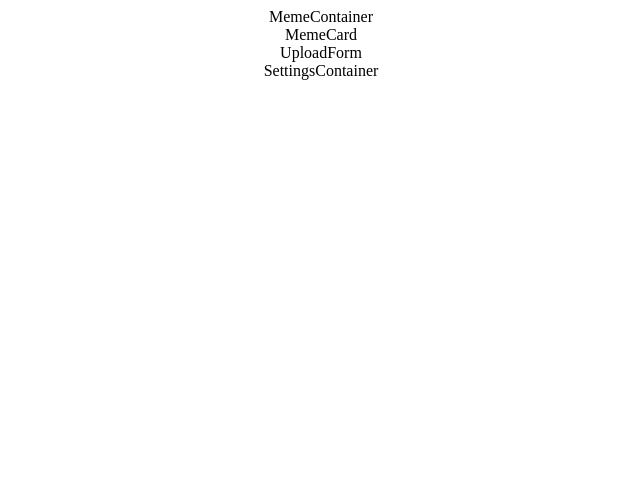
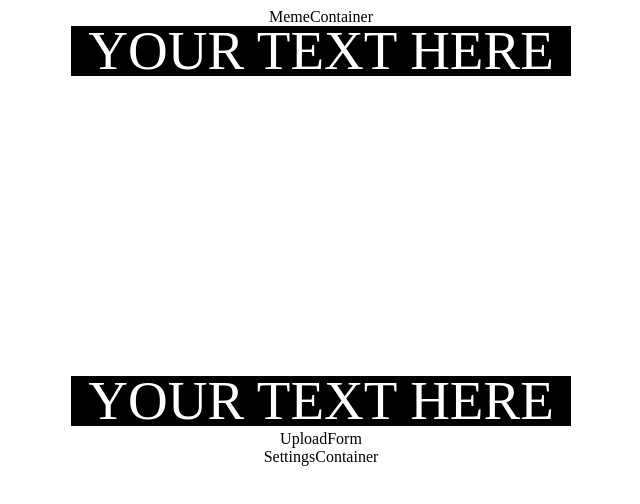
Before and after one commit to amandena/react-meme-generator, a React (Create React App) app: page / in a window 1280 px wide. Shown: the top 504 px of the page, without its empty margins (319-959 px from the left). Built offline with nearby package versions, Linux system fonts and the light colour scheme.

Commit message:
started working on svg element on meme card

```diff
--- a/src/components/MemeCard.js
+++ b/src/components/MemeCard.js
@@ -3,7 +3,21 @@ import React from 'react'
 const MemeCard = () => {
   return(
     <div contentEditable='true'>
-      MemeCard
+      <svg version="1.1"
+          baseProfile="full"
+          width="500" height="400"
+          // viewBox="0 0 100 100"
+          xmlns="http://www.w3.org/2000/svg">
+
+        <rect width="100%" height="100%" fill="black" />
+
+        <text x="250" y="43" font-size="55" text-anchor="middle" fill="white">YOUR TEXT HERE</text>
+
+        <rect width="100%" height="75%" x="" y="50" fill="white" />
+
+        <text x="250" y="393" font-size="55" text-anchor="middle" fill="white">YOUR TEXT HERE</text>
+
+      </svg>
     </div>
   )
 }
```
